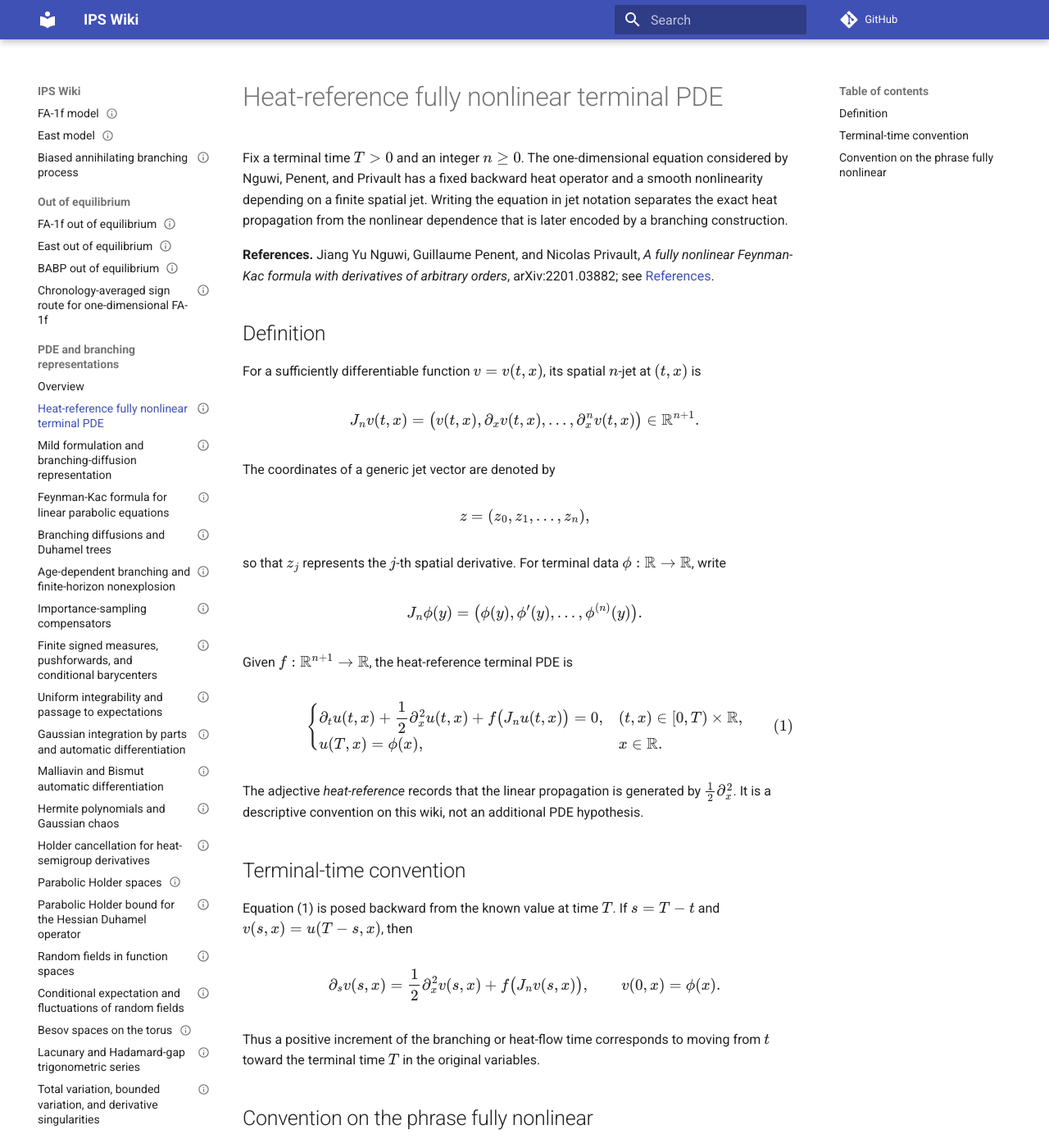
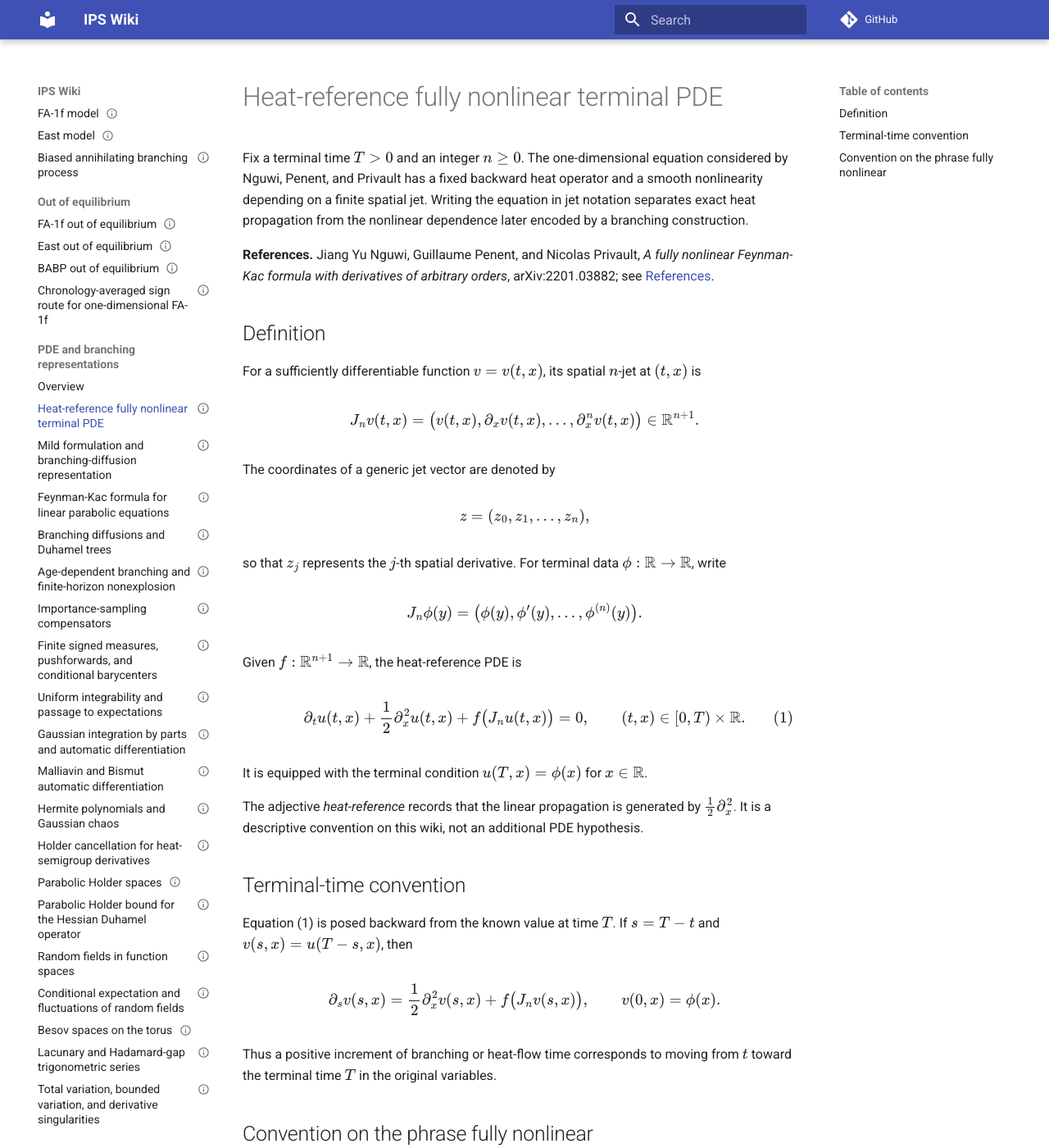
Before and after one commit to maciejgluchowski86-beep/ips-wiki, an MkDocs documentation site: the page built from docs/entries/heat-reference-fully-nonlinear-pde.md, in a window 1280 px wide and 1400 px high. Shown: the whole window at 82% size. Built offline with MkDocs 1.6.1 and Material for MkDocs 9.7.7, drawn with Linux system fonts in a browser that asks for light colours; comment, search, counter and statistics services are not loaded.

Commit message:
Clarify terminal condition in heat-reference PDE entry

```diff
--- a/docs/entries/heat-reference-fully-nonlinear-pde.md
+++ b/docs/entries/heat-reference-fully-nonlinear-pde.md
@@ -10,7 +10,7 @@ tags:
 
 # Heat-reference fully nonlinear terminal PDE
 
-Fix a terminal time \(T>0\) and an integer \(n\geq0\). The one-dimensional equation considered by Nguwi, Penent, and Privault has a fixed backward heat operator and a smooth nonlinearity depending on a finite spatial jet. Writing the equation in jet notation separates the exact heat propagation from the nonlinear dependence that is later encoded by a branching construction.
+Fix a terminal time \(T>0\) and an integer \(n\geq0\). The one-dimensional equation considered by Nguwi, Penent, and Privault has a fixed backward heat operator and a smooth nonlinearity depending on a finite spatial jet. Writing the equation in jet notation separates exact heat propagation from the nonlinear dependence later encoded by a branching construction.
 
 **References.** Jiang Yu Nguwi, Guillaume Penent, and Nicolas Privault, *A fully nonlinear Feynman-Kac formula with derivatives of arbitrary orders*, arXiv:2201.03882; see [References](../meta/references.md).
 
@@ -39,17 +39,18 @@ J_n\phi(y)
 \bigl(\phi(y),\phi'(y),\ldots,\phi^{(n)}(y)\bigr).
 $$
 
-Given \(f:\mathbb R^{n+1}\to\mathbb R\), the heat-reference terminal PDE is
+Given \(f:\mathbb R^{n+1}\to\mathbb R\), the heat-reference PDE is
 
 $$
-\begin{cases}
-\partial_tu(t,x)+\dfrac12\partial_x^2u(t,x)+f\bigl(J_nu(t,x)\bigr)=0,
-& (t,x)\in[0,T)\times\mathbb R,\\
-u(T,x)=\phi(x),
-& x\in\mathbb R.
-\end{cases}
+\partial_tu(t,x)
++\frac12\partial_x^2u(t,x)
++f\bigl(J_nu(t,x)\bigr)=0,
+\qquad
+(t,x)\in[0,T)\times\mathbb R.
 \tag{1}
 $$
+
+It is equipped with the terminal condition \(u(T,x)=\phi(x)\) for \(x\in\mathbb R\).
 
 The adjective *heat-reference* records that the linear propagation is generated by \(\frac12\partial_x^2\). It is a descriptive convention on this wiki, not an additional PDE hypothesis.
 
@@ -65,7 +66,7 @@ $$
 v(0,x)=\phi(x).
 $$
 
-Thus a positive increment of the branching or heat-flow time corresponds to moving from \(t\) toward the terminal time \(T\) in the original variables.
+Thus a positive increment of branching or heat-flow time corresponds to moving from \(t\) toward the terminal time \(T\) in the original variables.
 
 ## Convention on the phrase fully nonlinear
 
```
